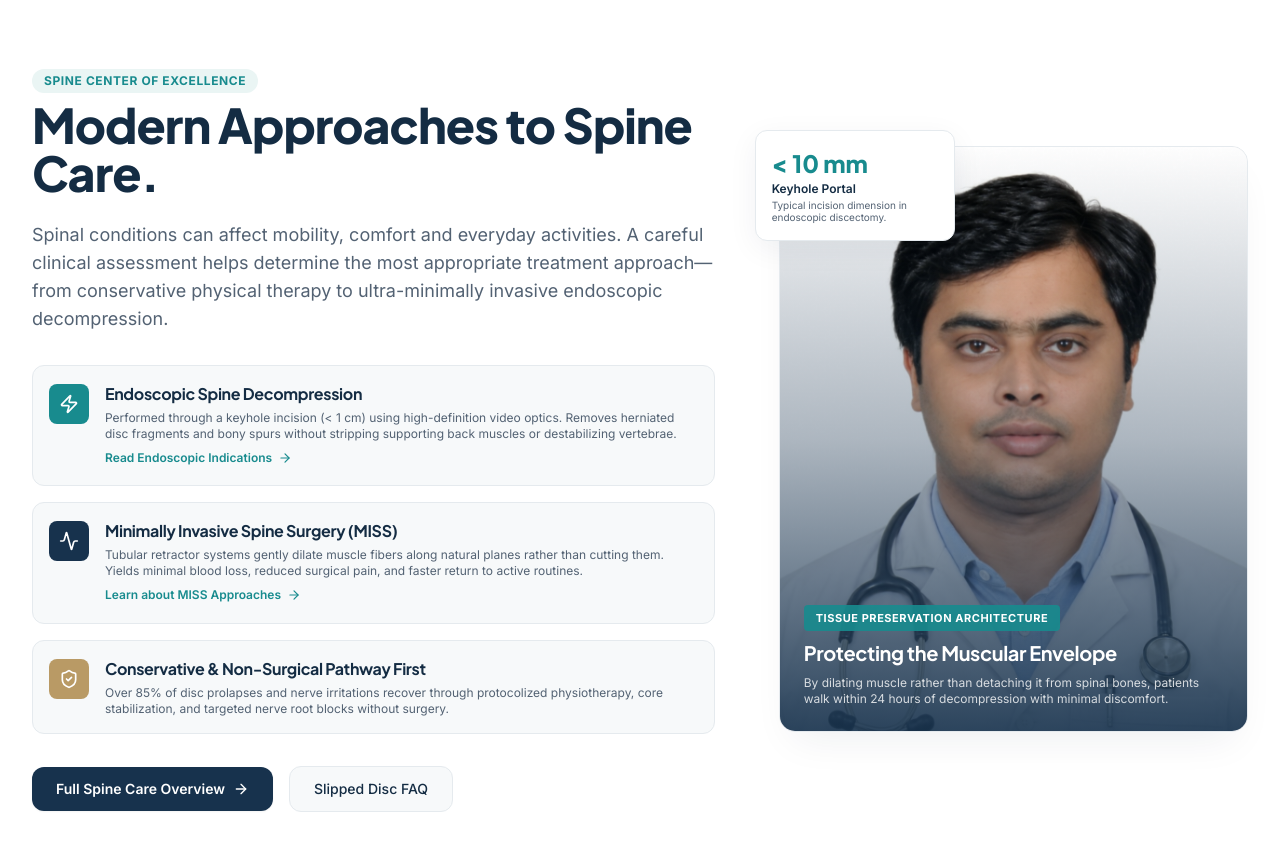
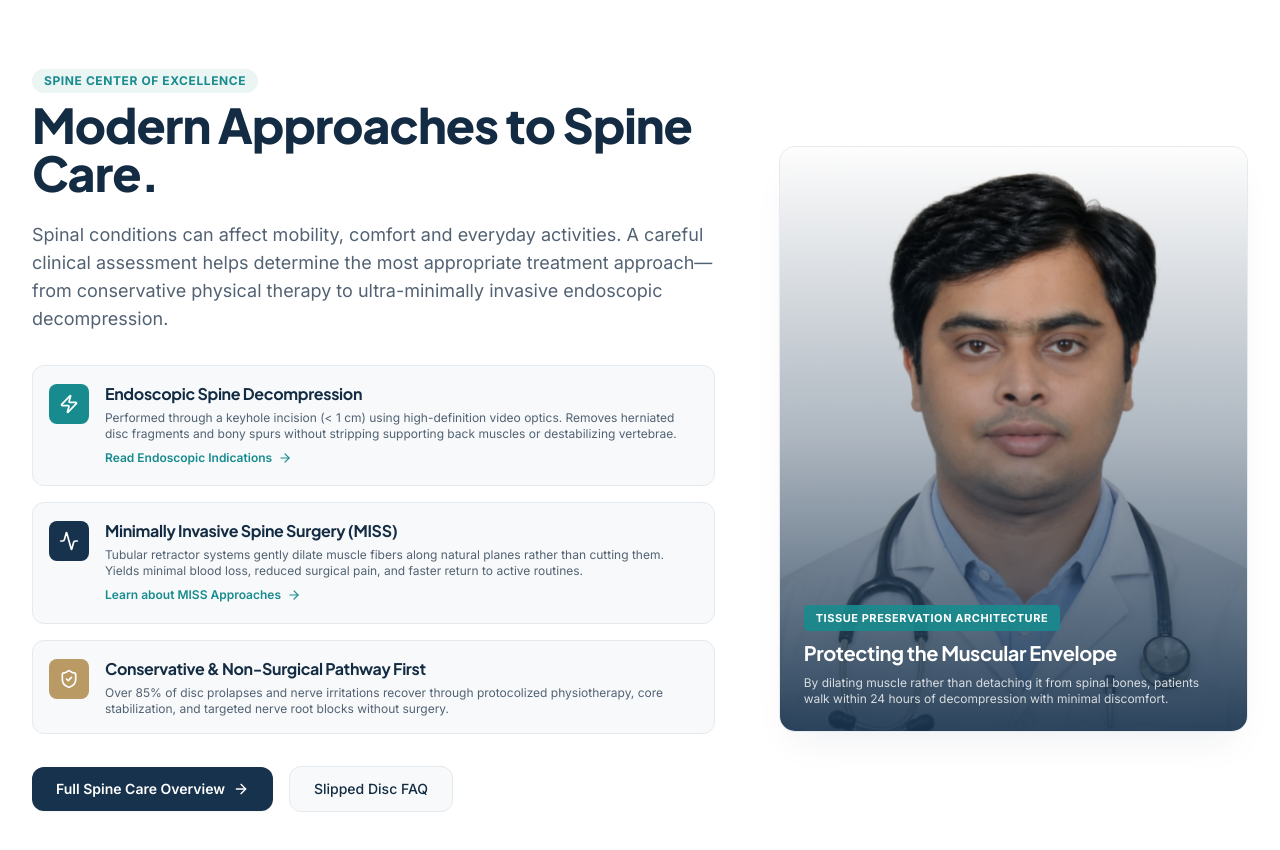
Before and after one commit to Jyoti-jitu/dr-sanatan-satapathy, a Next.js app: page / in a window 1280 px wide. Shown: the part 3520-4370 px from the top of the page. Built offline with nearby package versions, Linux system fonts and the light colour scheme.

Commit message:
Remove keyhole portal stat badge overlay from spine feature

```diff
--- a/src/components/SpineFeature.js
+++ b/src/components/SpineFeature.js
@@ -131,19 +131,6 @@ export default function SpineFeature() {
                 </div>
               </div>
             </div>
-
-            {/* Quick Stat Overlay */}
-            <div className="absolute top-2 left-2 sm:-top-4 sm:-left-6 bg-white p-2.5 sm:p-4 rounded-xl shadow-card border border-neutral-border max-w-[150px] sm:max-w-[200px]">
-              <p className="text-lg sm:text-2xl font-heading font-extrabold text-teal">
-                &lt; 10 mm
-              </p>
-              <p className="text-[10px] sm:text-xs font-semibold text-navy-heading mt-0.5">
-                Keyhole Portal
-              </p>
-              <p className="text-[9px] sm:text-[10px] text-neutral-body mt-0.5 leading-tight">
-                Typical incision dimension in endoscopic discectomy.
-              </p>
-            </div>
           </div>
 
         </div>
```
